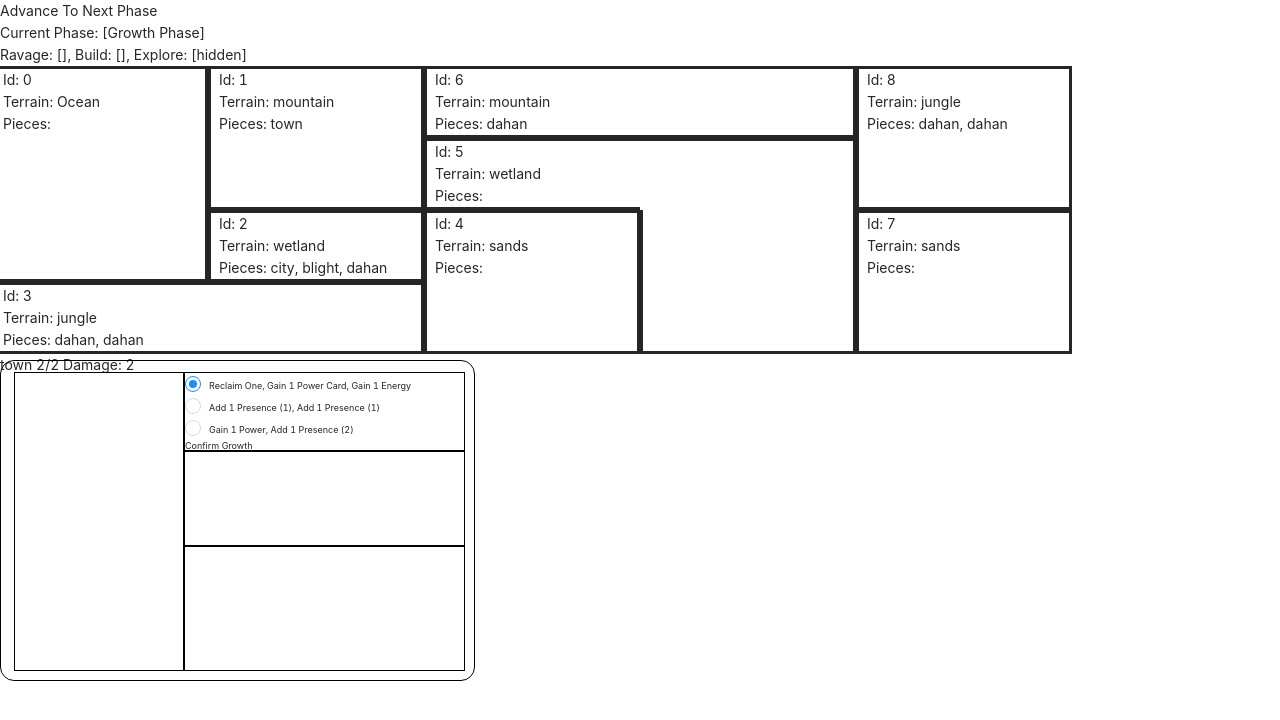
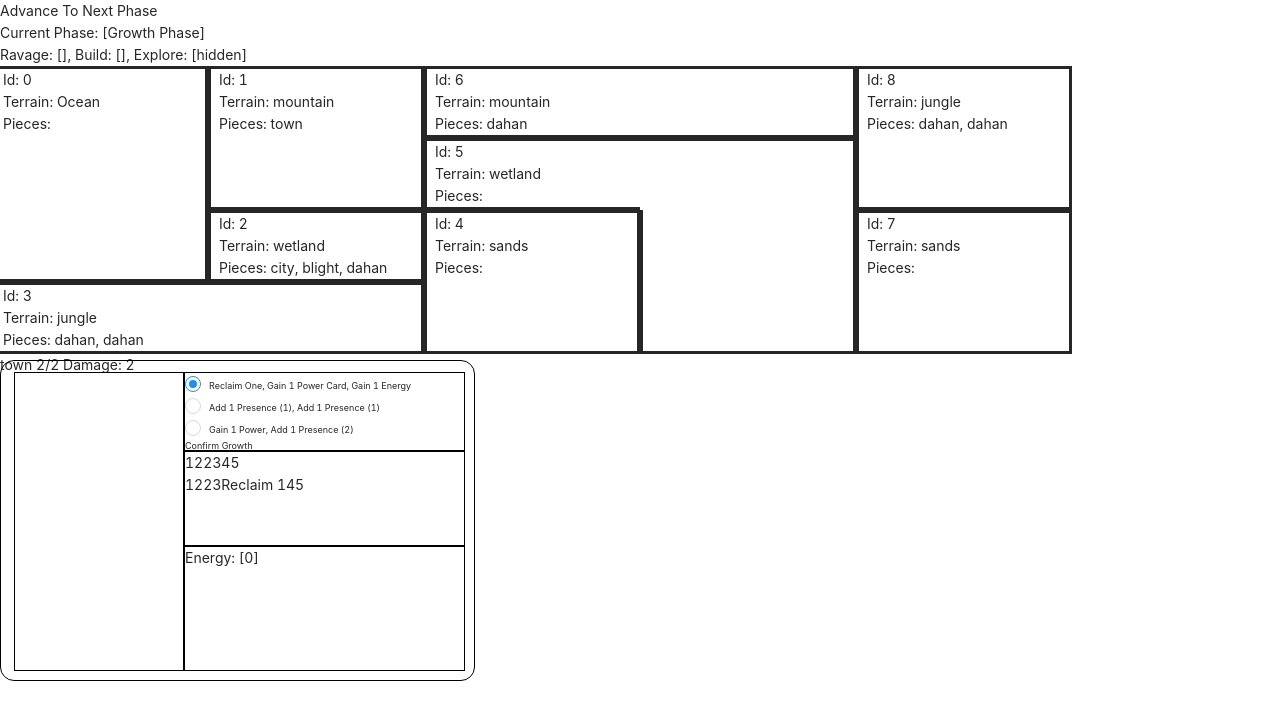
Before and after one commit to InkblotBear/spirit-island, a React (Create React App) app: page / in a window 1280 px wide. Shown: the top 720 px of the page. Built offline with nearby package versions, Linux system fonts and the light colour scheme.

Commit message:
Presence Track continuation

```diff
--- a/src/SpiritBoard/index.tsx
+++ b/src/SpiritBoard/index.tsx
@@ -84,11 +84,11 @@ const sideEffect = <T extends Array<unknown>>(
 };
 
 const reclaim = (payload: number) => {
-  // This function is nonsense
+  // Delete this and import proper function when it exists
 };
 
 const cardPlays = (payload: number) => {
-  // blah
+  // Delete this and import proper function when it exists
 };
 
 const Presence: React.FC = () => {
@@ -105,13 +105,27 @@ const Presence: React.FC = () => {
     [sideEffect(cardPlays, [2])],
     [sideEffect(cardPlays, [2])],
     [sideEffect(cardPlays, [3])],
-    // TODO: switch to reclaim when that function exists
     [sideEffect(cardPlays, [3]), sideEffect(reclaim, [1])],
     [sideEffect(cardPlays, [4]), sideEffect(reclaim, [1])],
     [sideEffect(cardPlays, [5]), sideEffect(reclaim, [1])],
   ];
-
-  return <div></div>;
+  const presenceTrackEnergyString = ["1", "2", "2", "3", "4", "5"];
+  const presenceTrackPlaysString = ["1", "2", "2", "3", "Reclaim 1", "4", "5"];
+  // NEEDED: Increment Presence Track (Click leftmost inactive presence), Display Active Presence
+  return (
+    <div className="SpiritBoardPresenceTrack">
+      <div>
+        {presenceTrackEnergyString.map((energyPresence) => {
+          return <span>{energyPresence}</span>;
+        })}
+      </div>
+      <div>
+        {presenceTrackPlaysString.map((playPresence) => {
+          return <span>{playPresence}</span>;
+        })}
+      </div>
+    </div>
+  );
 };
 
 export const SpiritBoard: React.FC = () => {
@@ -120,10 +134,10 @@ export const SpiritBoard: React.FC = () => {
     <div className="SpiritBoard">
       <div className="SpiritBoardImageContainer"></div>
       <Growth />
-      <div className="SpiritBoardPresenceTrack"></div>
-      {/* Energy: [{spiritEnergy.value}] */}
-      {/* <Presence /> */}
-      <div className="SpiritBoardInnatePowers"></div>
+      <Presence />
+      <div className="SpiritBoardInnatePowers">
+        Energy: [{spiritEnergy.value}]
+      </div>
     </div>
   );
 };
```
